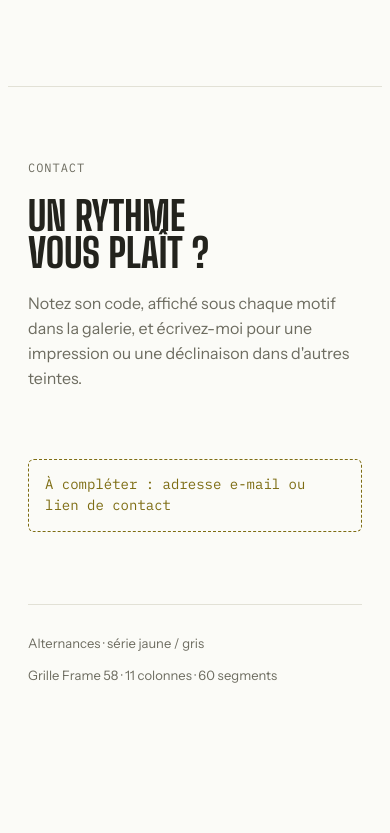
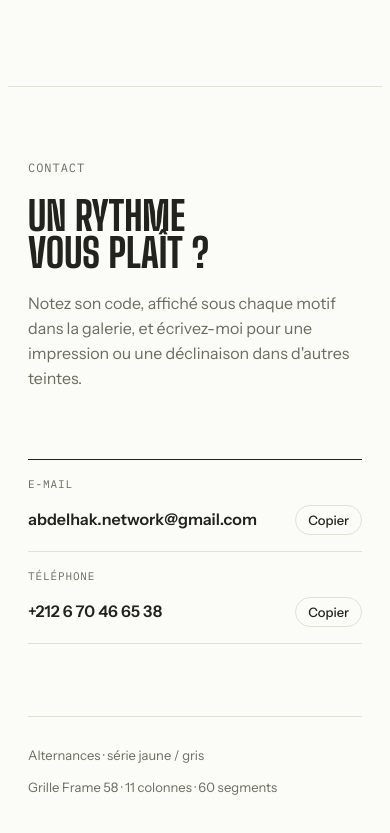
Before and after one commit to abelkhaddar-hue/Habillage, a plain HTML site: page index.html in a window 390 px wide. Shown: the part 6140-6973 px from the top of the page. Before the commit the page ends 6861 px from the top, so only its background shows below. Drawn offline with Linux system fonts and the light colour scheme.

Commit message:
Ajout des coordonnées de contact (e-mail et téléphone)
Co-Authored-By: Claude Opus 5.5 <noreply@anthropic.com>

```diff
--- a/index.html
+++ b/index.html
@@ -89,7 +89,14 @@ code{font-family:var(--mono);font-size:.88em;background:var(--y);color:#23231d;p
 
 .contact{display:grid;grid-template-columns:minmax(0,1fr) minmax(0,1fr);gap:48px;align-items:end}
 .contact p{margin:0 0 20px;max-width:44ch;color:var(--muted)}
-.todo{font-family:var(--mono);font-size:14px;border:1.5px dashed var(--ochre);color:var(--ochre);padding:14px 16px;border-radius:6px}
+.reach{display:grid;border-top:1.5px solid var(--ink)}
+.reach .line{display:grid;grid-template-columns:96px minmax(0,1fr) auto;gap:12px;align-items:center;padding-block:16px;border-bottom:1px solid var(--line)}
+.reach .lbl{font-family:var(--mono);font-size:11px;text-transform:uppercase;letter-spacing:.08em;color:var(--muted)}
+.reach .val{font-weight:600;font-size:clamp(16px,2.2vw,20px);color:var(--ink);text-decoration:none;overflow-wrap:anywhere;user-select:all}
+.reach .val:hover{text-decoration:underline;text-decoration-color:var(--y);text-decoration-thickness:4px;text-underline-offset:2px}
+.copy{font:500 13px var(--body);color:var(--ink);background:none;border:1px solid var(--line);border-radius:999px;padding:6px 12px;cursor:pointer}
+.copy:hover{border-color:var(--ink)}
+@media (max-width:480px){.reach .line{grid-template-columns:minmax(0,1fr) auto}.reach .lbl{grid-column:1/-1}}
 footer{padding-block:28px;border-top:1px solid var(--line);font-size:13px;color:var(--muted);display:flex;justify-content:space-between;gap:12px;flex-wrap:wrap}
 
 @media (max-width:860px){
@@ -187,7 +194,10 @@ footer{padding-block:28px;border-top:1px solid var(--line);font-size:13px;color:
     <h2>Un rythme vous plaît&nbsp;?</h2>
     <p>Notez son code, affiché sous chaque motif dans la galerie, et écrivez-moi pour une impression ou une déclinaison dans d'autres teintes.</p>
   </div>
-  <div class="todo">À compléter : adresse e-mail ou lien de contact</div>
+  <div class="reach">
+    <div class="line"><span class="lbl">E-mail</span><a class="val" href="mailto:abdelhak.network@gmail.com">abdelhak.network@gmail.com</a><button type="button" class="copy" data-v="abdelhak.network@gmail.com">Copier</button></div>
+    <div class="line"><span class="lbl">Téléphone</span><a class="val" href="tel:+212670466538">+212 6 70 46 65 38</a><button type="button" class="copy" data-v="+212670466538">Copier</button></div>
+  </div>
 </div></section>
 
 <div class="in"><footer><span>Alternances · série jaune / gris</span><span>Grille Frame 58 · 11 colonnes · 60 segments</span></footer></div>
@@ -226,6 +236,11 @@ document.getElementById('fams').innerHTML=FAMS.map(([t,n,d,list])=>`<div class="
 const p3=R(1,2,1,1);
 const ORIG=[['Page 1','col c÷2',R(1,2,1,1,f2)],['Page 2','col (c+1)÷2',mk((c,j)=>(j+f2b(c)+1)%2===0)],['Page 3','col c',p3],['Page 4','p.3 inversée',p3.map(v=>1-v)]];
 document.getElementById('orig').innerHTML=ORIG.map(([t,s,g])=>`<figure>${sheet(g)}<figcaption>${t}<span>${s}</span></figcaption></figure>`).join('');
+document.querySelectorAll('.copy').forEach(b=>b.addEventListener('click',async()=>{
+  try{await navigator.clipboard.writeText(b.dataset.v);b.textContent='Copié'}
+  catch(_){const r=document.createRange();r.selectNodeContents(b.previousElementSibling);const sel=getSelection();sel.removeAllRanges();sel.addRange(r);b.textContent='Sélectionné'}
+  setTimeout(()=>b.textContent='Copier',1600);
+}));
 </script>
 
 </body>
```
